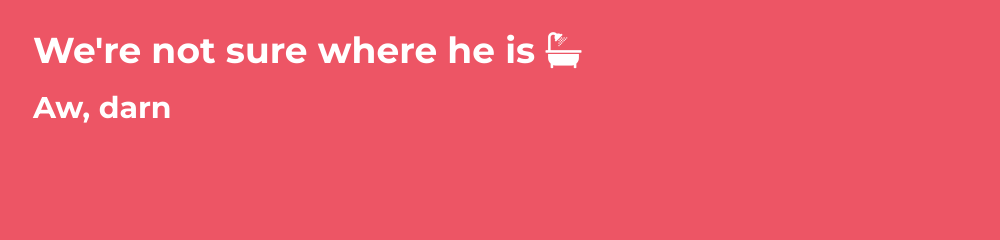
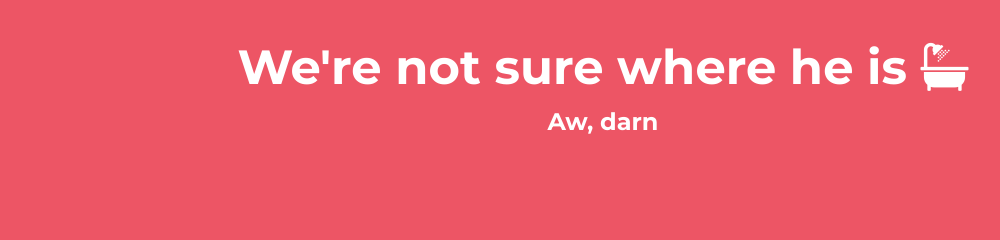
Before and after one commit to alycejenni/isthecatin, a Django app: template templates/main.html in a window 1280 px wide. Shown: the part 175-415 px from the top of the page, without its empty margins (37-1037 px from the left). Run offline with Django 3.2, Linux system fonts and the light colour scheme; the template is opened without the code that fills it, so the values that code supplies are empty; some libraries are stand-ins or nearby versions.

Commit message:
In/Out Message

```diff
--- a/catflapsite/static/css/styles.css
+++ b/catflapsite/static/css/styles.css
@@ -60,3 +60,14 @@ body {
   .navbar-nav li a.icon-github:hover::before,
   .navbar-brand.icon-github:hover::before {
     content: '\f113'; }
+
+/* In/Out Message */
+h1.in-out-msg {
+  color: #fff;
+  margin-top: 30px;
+  font-size: 48px; }
+
+h2.in-out-msg {
+  color: #fff;
+  margin-top: 15px;
+  font-size: 24px; }
--- a/catflapsite/static/sass/styles.scss
+++ b/catflapsite/static/sass/styles.scss
@@ -68,3 +68,17 @@ body {
     content: '\f113';
   }
 }
+
+/* In/Out Message */
+
+h1.in-out-msg {
+  color: #fff;
+  margin-top: 30px;
+  font-size: 48px;
+}
+
+h2.in-out-msg {
+  color: #fff;
+  margin-top: 15px;
+  font-size: 24px;
+}
--- a/templates/main.html
+++ b/templates/main.html
@@ -13,6 +13,7 @@
                 <p class="img-metadata">Taken {{ img.time_ago_str }} ago.</p>
             </div>
         </div>
+        <div class="text-center">
         {% if img.direction == 0 %}
             {#if the cat is out#}
             <h1 class="in-out-msg">Looks like he's out <i class="fa fa-ambulance"></i></h1>
@@ -25,5 +26,6 @@
             <h1 class="in-out-msg">We're not sure where he is <i class="fa fa-bathtub"></i></h1>
             <h2 class="in-out-msg">Aw, darn</h2>
         {% endif %}
+        </div>
     </div>
 {% endblock %}
```
